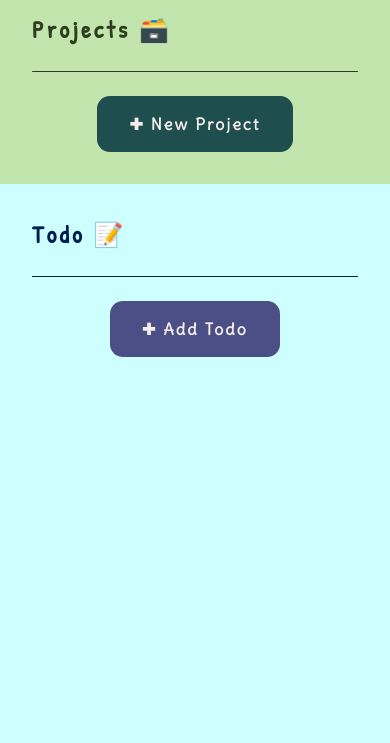
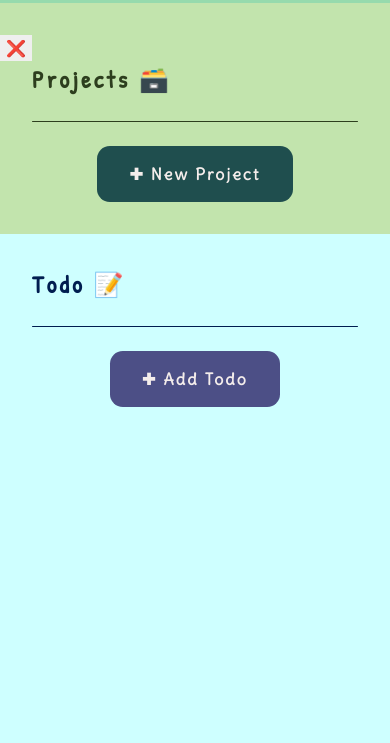
Before and after one commit to lokesh-karthikeyan/odin-todo_list, a website: page src/template.html in a window 390 px wide. Shown: the part 101-844 px from the top of the page. Drawn offline with Linux system fonts and the light colour scheme.

Commit message:
Feat: Add `sidebar` for mobile view

```diff
--- a/src/template.html
+++ b/src/template.html
@@ -9,11 +9,16 @@
   <body>
     <header class="header">
       <div class="container">
+        <button class="menu">
+          <span class="hamburger"></span>
+        </button>
         <h1 class="header__title">Todo List 🗒️</h1>
       </div>
     </header>
     <main class="main">
-      <section class="section projects">
+      <div class="blur-container">
+        <div class="section projects">
+          <button class="close">❌</button>
           <div class="container">
             <h2 class="section__title">Projects 🗃️</h2>
             <hr class="line">
@@ -23,7 +28,8 @@
               <button class="create project-button">✚ New Project</button>
             </div>
           </div>
-      </section>
+        </div>
+      </div>
       <section class="section todo">
         <div class="container">
           <h2 class="section__title">Todo 📝</h2>
```
Lines whose indentation alone changed are shown as unchanged.
